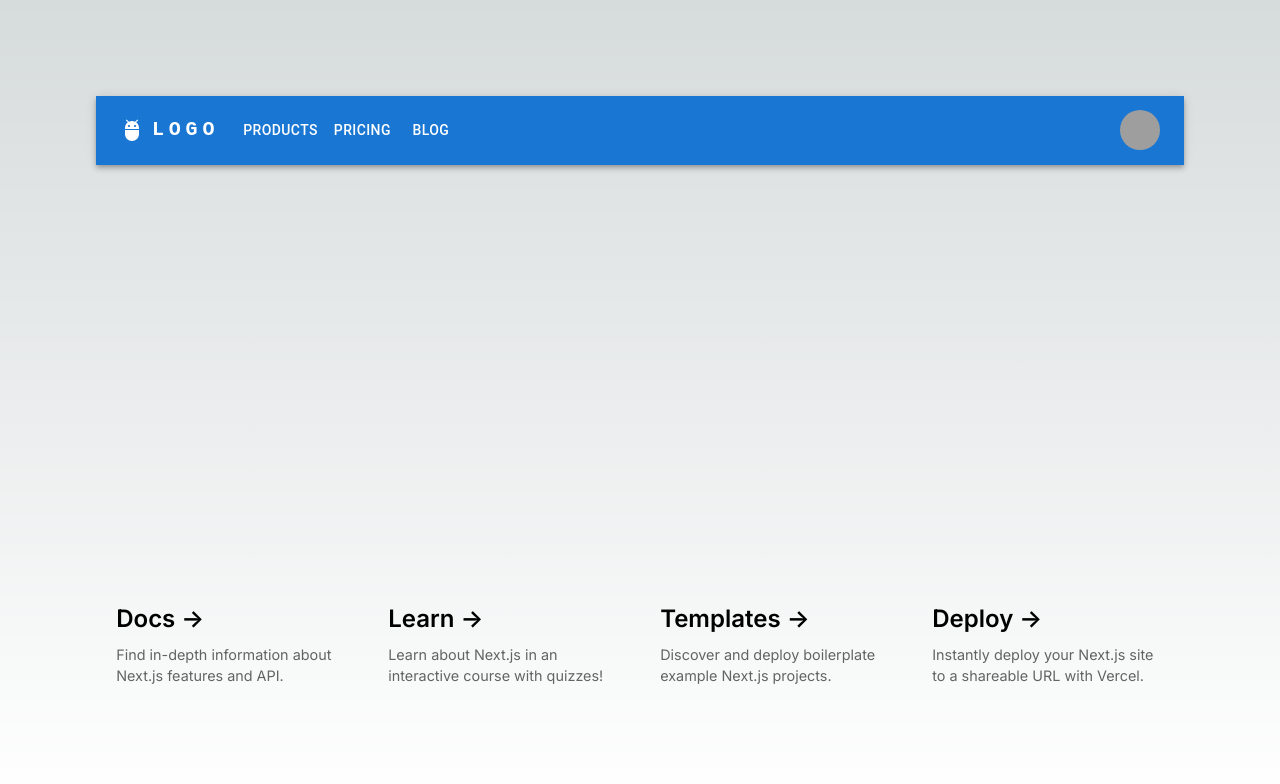
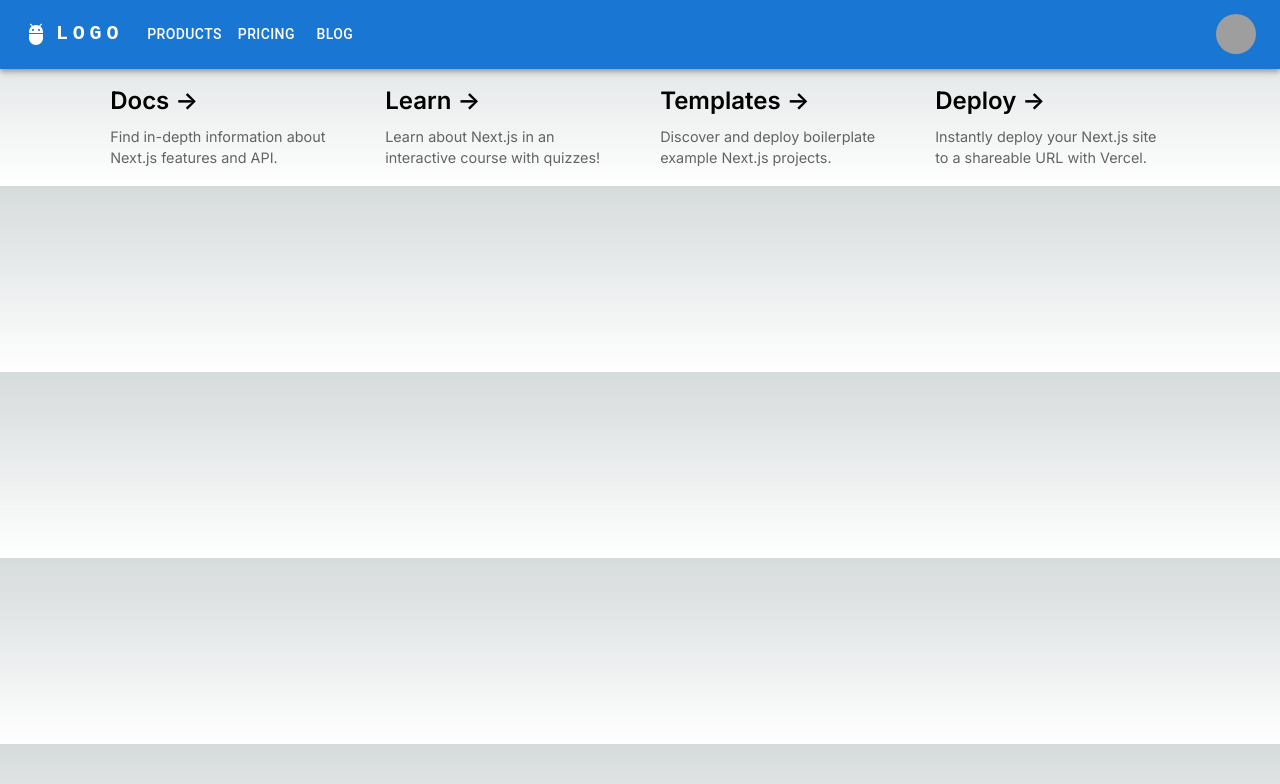
Before and after one commit to nachan28/waffle_app, a Next.js app in the folder my_app/: page /home in a window 1280 px wide. Shown: the top 784 px of the page. Built offline with nearby package versions, Linux system fonts and the light colour scheme; grey boxes are pictures that could not be loaded.

Commit message:
change home.css

```diff
--- a/my_app/src/styles/Home.module.css
+++ b/my_app/src/styles/Home.module.css
@@ -3,8 +3,7 @@
   flex-direction: column;
   justify-content: space-between;
   align-items: center;
-  padding: 6rem;
-  min-height: 100vh;
+
 }
 
 .description {
```
